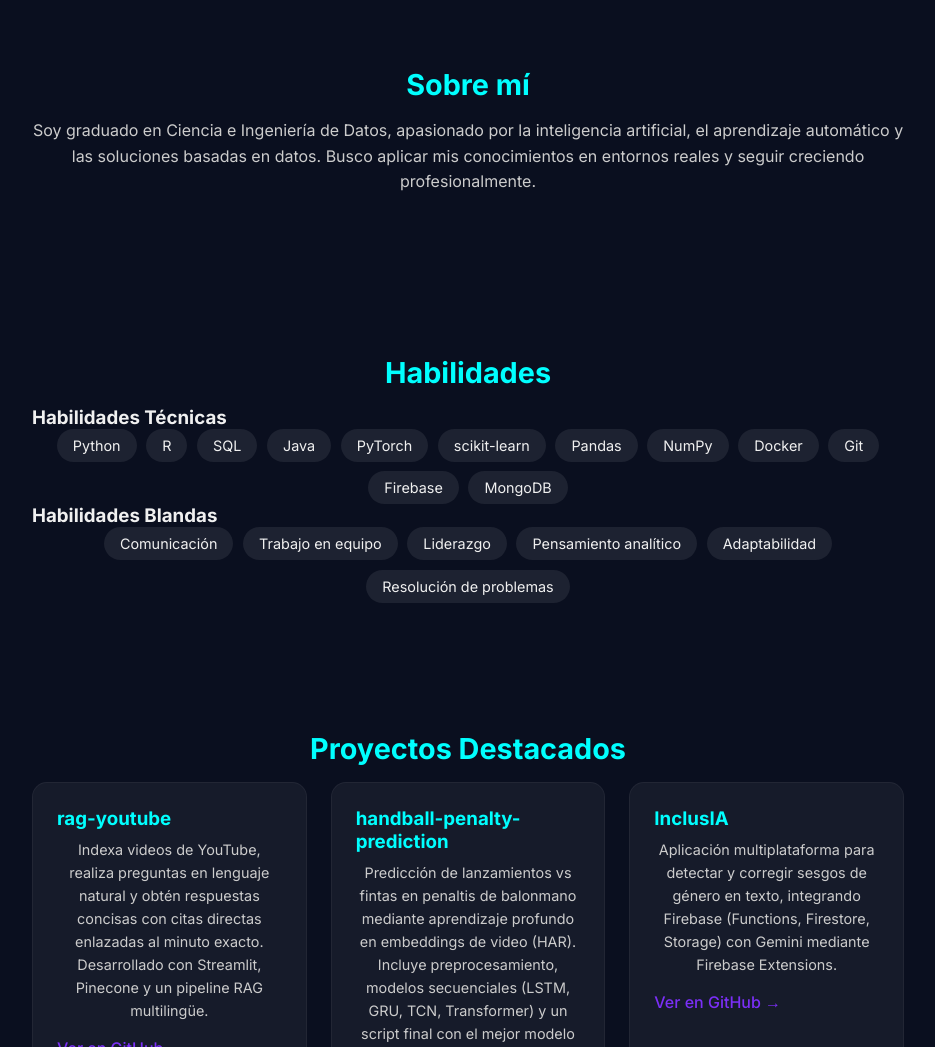
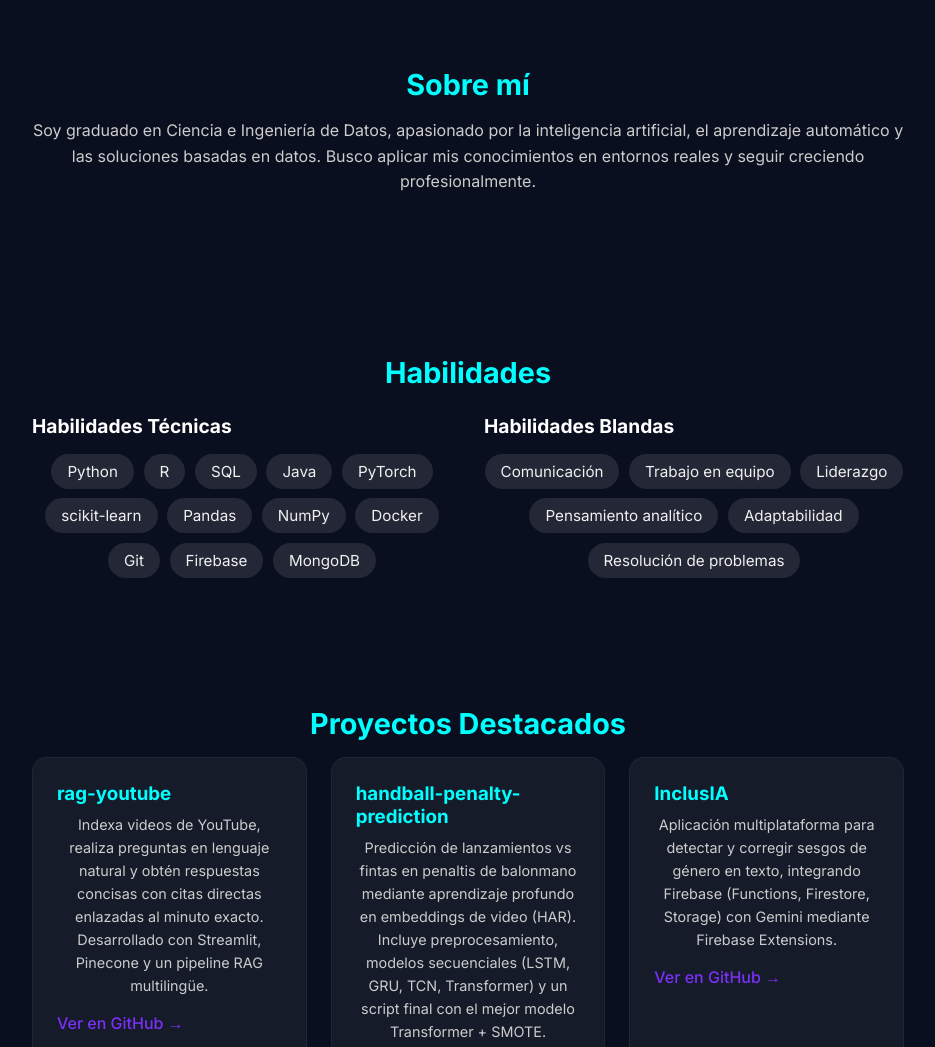
Before and after one commit to alebola/alebola.github.io, a plain HTML site: page index.html in a window 1280 px wide. Shown: the part 853-1900 px from the top of the page, without its empty margins (172-1107 px from the left). Drawn offline with Linux system fonts and the light colour scheme.

Commit message:
ajustes de traduccion

```diff
--- a/script.js
+++ b/script.js
@@ -170,4 +170,24 @@ function renderProjects(lang = "es") {
   });
 }
 
+// Render inicial con idioma español
 renderProjects("es");
+switchLanguage("es");
+
+/* === EFECTO FADE-IN EN SCROLL === */
+const fadeElements = document.querySelectorAll(
+  ".section, .project-card, .hero-text, .hero-img"
+);
+
+function handleScrollAnimations() {
+  const triggerBottom = window.innerHeight * 0.85;
+  fadeElements.forEach((el) => {
+    const rect = el.getBoundingClientRect();
+    if (rect.top < triggerBottom) {
+      el.classList.add("visible");
+    }
+  });
+}
+
+window.addEventListener("scroll", handleScrollAnimations);
+window.addEventListener("load", handleScrollAnimations);
--- a/style.css
+++ b/style.css
@@ -371,3 +371,54 @@ body {
     width: 200px;
   }
 }
+
+/* === SKILLS GRID (dos columnas) === */
+.skills-grid {
+  display: grid;
+  grid-template-columns: repeat(auto-fit, minmax(320px, 1fr));
+  gap: 2rem;
+  align-items: flex-start;
+  margin-top: 1.5rem;
+}
+
+.skills-col h3 {
+  font-size: 1.2rem;
+  font-weight: 600;
+  margin-bottom: 1rem;
+  color: #fff;
+  text-align: left;
+}
+
+.skills {
+  display: flex;
+  flex-wrap: wrap;
+  gap: 0.6rem;
+}
+
+.skills span {
+  background: rgba(255, 255, 255, 0.1);
+  padding: 0.5rem 1rem;
+  border-radius: 25px;
+  font-size: 0.95rem;
+  color: #f0f0f0;
+  transition: all 0.3s ease;
+}
+
+.skills span:hover {
+  background: linear-gradient(135deg, #00ffff, #7b2ff7);
+  color: #0a0f1f;
+  box-shadow: 0 0 10px rgba(123, 47, 247, 0.6);
+}
+
+
+/* === Animaciones al hacer scroll === */
+.fade-in {
+  opacity: 0;
+  transform: translateY(30px);
+  transition: opacity 0.8s ease, transform 0.8s ease;
+}
+
+.fade-in.visible {
+  opacity: 1;
+  transform: translateY(0);
+}
```
